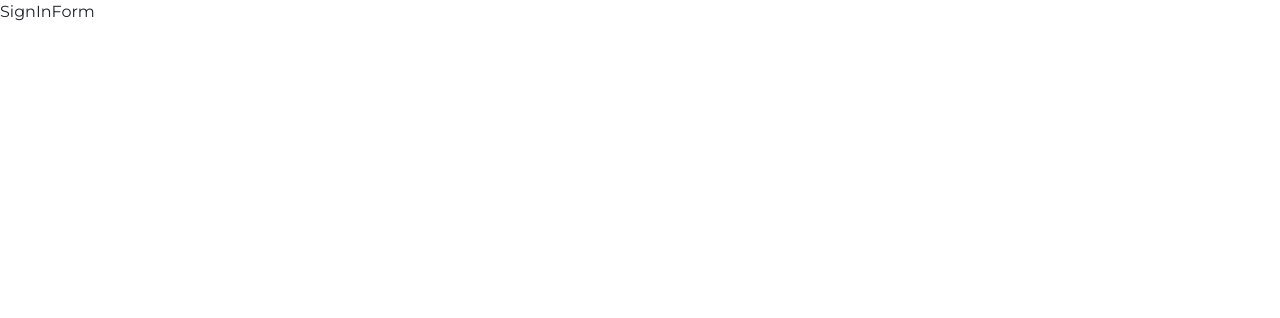
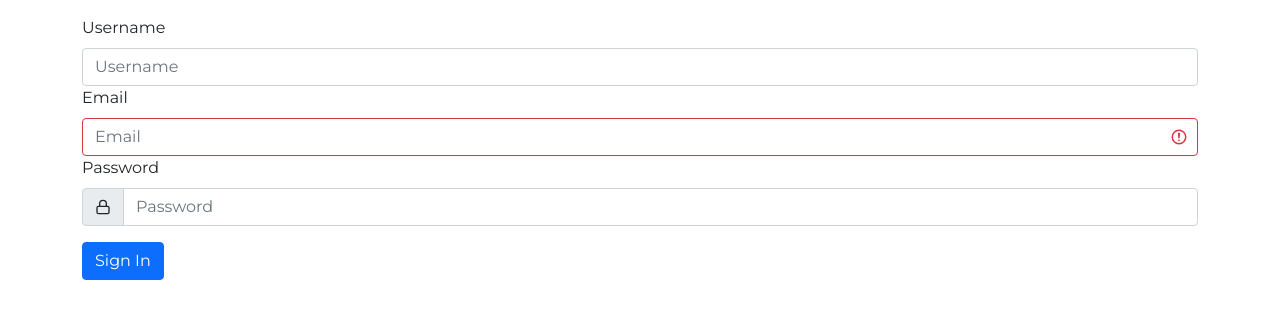
Before and after one commit to jotapedrok/TLBlitz, a React (Create React App) app in the folder app/frontend/: page /sign-in in a window 1280 px wide. Shown: the top 318 px of the page. Built offline with nearby package versions, Linux system fonts and the light colour scheme.

Commit message:
set: SignInForm (not implemented)

```diff
--- a/app/frontend/src/components/SignInForm/index.tsx
+++ b/app/frontend/src/components/SignInForm/index.tsx
@@ -1,6 +1,107 @@
-import React from 'react';
+import React, { ChangeEvent, FormEvent, useState } from 'react';
+import { FiLock } from 'react-icons/fi';
+import {
+  Form,
+  InputGroup,
+  Row,
+  Button,
+  FormGroup,
+  FormLabel,
+  FormControl,
+} from 'react-bootstrap';
+import { ISignFormField } from '../../interfaces/ISIgnFormField.interface';
 import './style.scss';
 
 export default function SignInForm() {
-  return <div>SignInForm</div>;
+  const initalFormFiels: ISignFormField = {
+    username: '',
+    role: 'user',
+    deleted: false,
+    email: '',
+    password: '',
+  };
+  const [formFields, setFormFields] = useState(initalFormFiels);
+  const [validated, setValidated] = useState(false);
+
+  const handleSubmit = (e: FormEvent<HTMLFormElement>) => {
+    e.preventDefault();
+    const form = e.currentTarget;
+    if (form.checkValidity() === false) {
+      e.stopPropagation();
+    }
+
+    setValidated(true);
+  };
+
+  const handleChange = (e: ChangeEvent<HTMLInputElement>) => {
+    e.preventDefault();
+    const { name, value } = e.target;
+    setFormFields({
+      ...formFields,
+      [name]: value,
+    });
+  };
+
+  const emailRegex = /^[\w-\.]+@([\w-]+\.)+[\w-]{2,4}$/g;
+  return (
+    <Form className="container" noValidate onSubmit={handleSubmit}>
+      <Row className="mt-3 mb-3">
+        <FormGroup controlId="username">
+          <FormLabel>Username</FormLabel>
+          <FormControl
+            name="username"
+            onChange={handleChange}
+            required
+            type="text"
+            placeholder="Username"
+            minLength={3}
+          />
+          <FormControl.Feedback>Looks good!</FormControl.Feedback>
+        </FormGroup>
+        <FormGroup controlId="email">
+          <FormLabel>Email</FormLabel>
+          <FormControl
+            name="email"
+            onChange={handleChange}
+            required
+            type="email"
+            placeholder="Email"
+            isValid={validated}
+            isInvalid={!validated}
+          />
+          <FormControl.Feedback>Looks good!</FormControl.Feedback>
+        </FormGroup>
+        <FormGroup controlId="password">
+          <FormLabel>Password</FormLabel>
+          <InputGroup hasValidation>
+            <InputGroup.Text id="inputGroupPrepend">
+              <FiLock />
+            </InputGroup.Text>
+            <FormControl
+              name="password"
+              onChange={handleChange}
+              type="password"
+              placeholder="Password"
+              aria-describedby="inputGroupPrepend"
+              required
+            />
+            <FormControl.Feedback type="invalid">
+              Please choose a password
+            </FormControl.Feedback>
+          </InputGroup>
+        </FormGroup>
+      </Row>
+      {/* <FormGroup className="mb-3">
+          <FormCheck
+            required
+            label="Agree to terms and conditions"
+            feedback="You must agree before submitting"
+            feedbackType="invalid"
+          />
+        </FormGroup> */}
+      <Button className="" type="submit">
+        Sign In
+      </Button>
+    </Form>
+  );
 }
```
